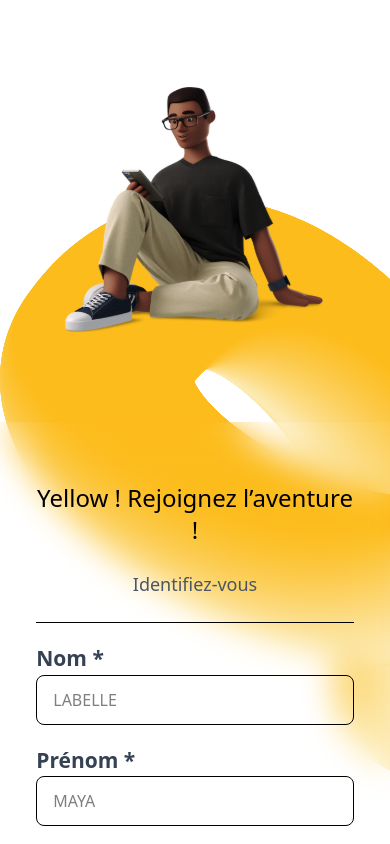
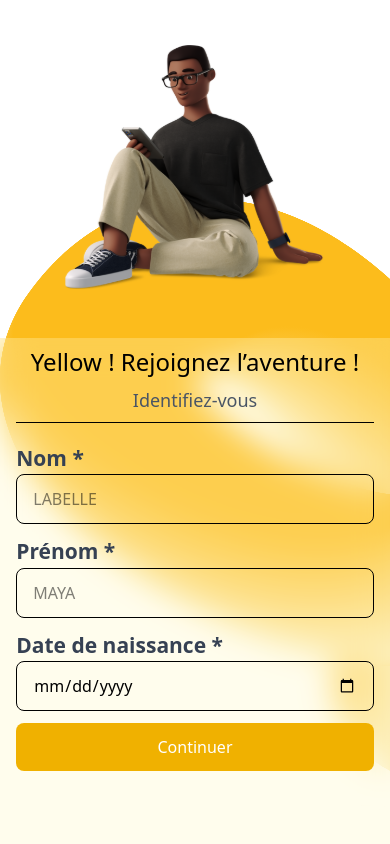
Before and after one commit to Ange01234/Vue.js-form, a Vue app: page / in a window 390 px wide. Built offline with nearby package versions, Linux system fonts and the light colour scheme.

Commit message:
{feat}: update

```diff
--- a/src/components/FormComponent.vue
+++ b/src/components/FormComponent.vue
@@ -1,16 +1,15 @@
 <template>
   <div class="flex flex-col md:flex-row h-dvh bg-cover md:bg-center bg-left" style="background-image: url('/gradient.svg');">
     <!-- Partie gauche (image) -->
-    <div class="w-full md:w-1/2 flex items-center justify-center relative py-10 h-full">
-      <div class="absolute w-3/4 h-3/4"></div>
+    <div class="w-full md:w-1/2 flex items-center justify-center relative md:py-10 h-2/5 md:h-full">
       <img src="/character.svg" alt="Illustration" class="relative w-2/3 md:w-1/2" />
     </div>
 
     <!-- Partie droite (formulaire) -->
-    <div class="w-full md:w-1/2 backdrop-blur-lg shadow-lg flex justify-center py-10 h-full overflow-auto">
-      <div class="p-5 md:p-5 w-11/12 md:w-3/4 max-h-80">
-        <h1 class="text-2xl md:text-3xl font-medium mb-6 text-black text-center md:text-left">Yellow ! Rejoignez l’aventure !</h1>
-        <p v-if="step === 1 || step === 2" class="text-gray-600 mb-6 text-lg md:text-xl text-center md:text-left">Identifiez-vous</p>
+    <div class="w-full md:w-1/2 bg-yellow-100/30 backdrop-blur-lg md:shadow-lg flex justify-center md:py-10 h-3/5 md:h-full">
+      <div class="p-0 md:p-5 w-11/12 md:w-3/4 max-h-80">
+        <h1 class="text-2xl md:text-3xl font-medium mt-2 mb-2 md:mb-6 text-black text-center md:text-left">Yellow ! Rejoignez l’aventure !</h1>
+        <p v-if="step === 1 || step === 2" class="text-gray-600 md:mb-6 mb-2 text-lg md:text-xl text-center md:text-left">Identifiez-vous</p>
         <p v-if="step === 3" class="text-gray-600 mb-6 text-lg md:text-xl text-center md:text-left">Plus qu'une étape</p>
 
         <hr class="mb-5">
@@ -18,17 +17,17 @@
         <form @submit.prevent="submitForm">
           <!-- Étape 1 -->
           <div v-if="step === 1">
-            <div class="mb-5 md:mb-8">
+            <div class="mb-3 md:mb-8">
               <label class="block text-gray-700">Nom *</label>
               <input required="true" type="text" v-model="form.nom" placeholder="LABELLE" class="w-full px-4 py-3 md:py-4 border rounded-lg focus:outline-none " />
               <p v-if="error.nom" class="text-red-500 text-center">{{ error.nom }}</p>
             </div>
-            <div class="mb-5 md:mb-8">
+            <div class="mb-3 md:mb-8">
               <label class="block text-gray-700">Prénom *</label>
               <input required type="text" v-model="form.prenom" placeholder="MAYA" class="w-full px-4 py-3 md:py-4 border rounded-lg focus:outline-none" />
               <p v-if="error.prenom" class="text-red-500 text-center">{{ error.prenom }}</p>
             </div>
-            <div class="mb-5 md:mb-8">
+            <div class="mb-3 md:mb-8">
               <label class="block text-gray-700">Date de naissance *</label>
               <input required type="date" v-model="form.date" class="w-full px-4 py-3 md:py-4 border rounded-lg focus:outline-none" />
               <p v-if="error.date" class="text-red-500 text-center">{{ error.date }}</p>
@@ -37,12 +36,12 @@
 
           <!-- Étape 2 -->
           <div v-if="step === 2">
-            <div class="mb-5 md:mb-8">
+            <div class="mb-3 md:mb-8">
               <label class="block text-gray-700">Numéro de téléphone *</label>
               <input required type="text" v-model="form.numero" @focus="formatNumero" @input="formatNumero" placeholder="01 XXXXXXXX" class="w-full px-4 py-3 md:py-4 border rounded-lg focus:outline-none" />
               <p v-if="error.number" class="text-red-500 text-center">{{ error.number }}</p>
             </div>
-            <div class="mb-5 md:mb-8">
+            <div class="mb-3 md:mb-8">
               <label class="block text-gray-700">Ville *</label>
               <input required type="text" v-model="form.town" @input="filterTowns" class="w-full px-4 py-3 md:py-4 border rounded-lg focus:outline-none" />
               <ul v-if="Towns.length">
@@ -52,7 +51,7 @@
               </ul>
               <p v-if="error.town" class="text-red-500 text-center">{{ error.town }}</p>
             </div>
-            <div class="mb-5 md:mb-8">
+            <div class="mb-3 md:mb-8">
               <label class="block text-gray-700">Quartier *</label>
               <input required type="text" v-model="form.district" class="w-full px-4 py-3 md:py-4 border rounded-lg focus:outline-none" />
               <!-- <ul v-if="Districts.length">
@@ -84,7 +83,7 @@
           </div>
 
           <!-- Boutons -->
-          <div class="flex flex-col mb-3">
+          <div class="flex flex-col mb-5">
             <button type="button" @click="nextStep" v-if="step < 3" class="bg-yellow-500 text-white py-3 md:py-4 px-4 rounded-lg w-full">Continuer</button>
             <button type="submit" v-if="step === 3" class="bg-yellow-500 text-white py-3 md:py-4 px-4 rounded-lg w-full">Vous êtes prêt !</button>
           </div>
@@ -152,6 +151,8 @@ export default {
 
         if (!this.form.date) {
           this.error.date = "La date de naissance est requise.";
+        } else if (this.calculateAge(this.form.date) < 18) {
+          this.error.date = "Vous devez avoir au moins 18 ans pour vous inscrire.";
         }
       } else if (this.step === 2) {
         if (!this.form.numero || this.form.numero.length !== 10) {
```
